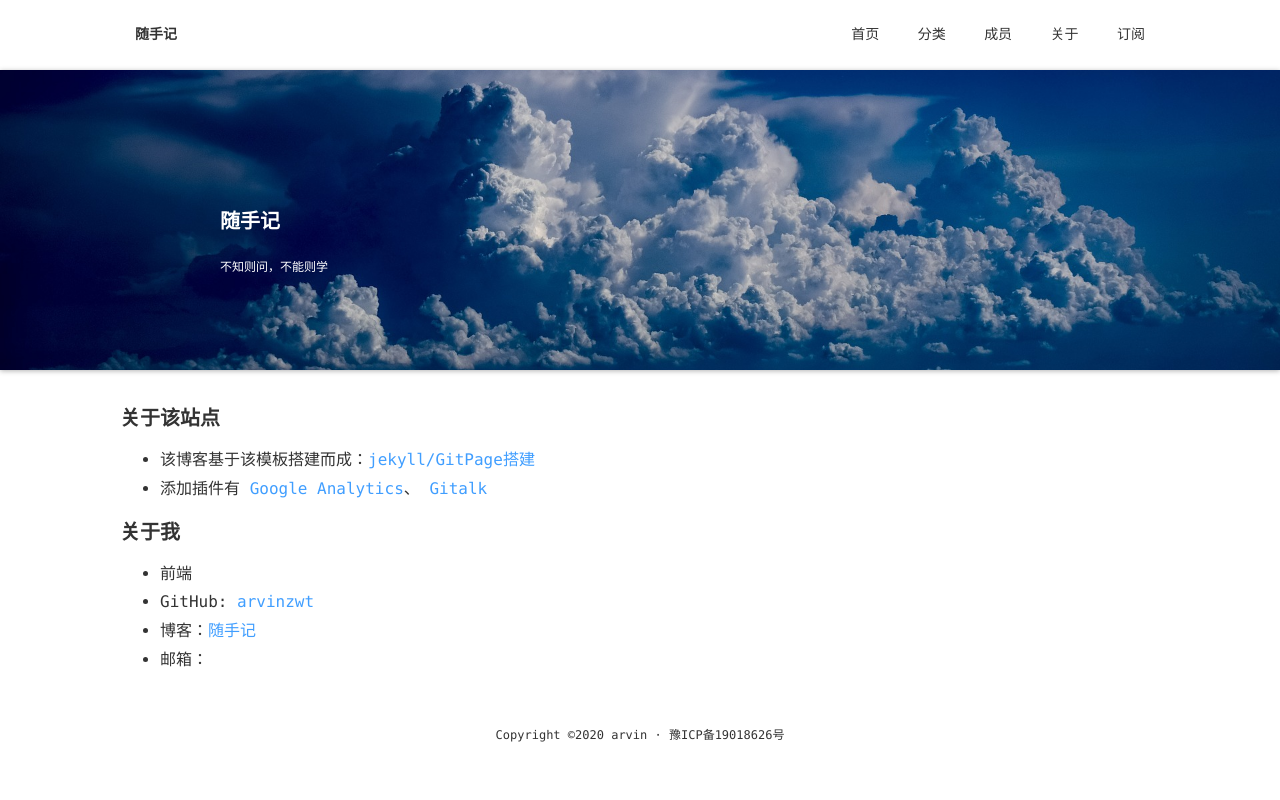
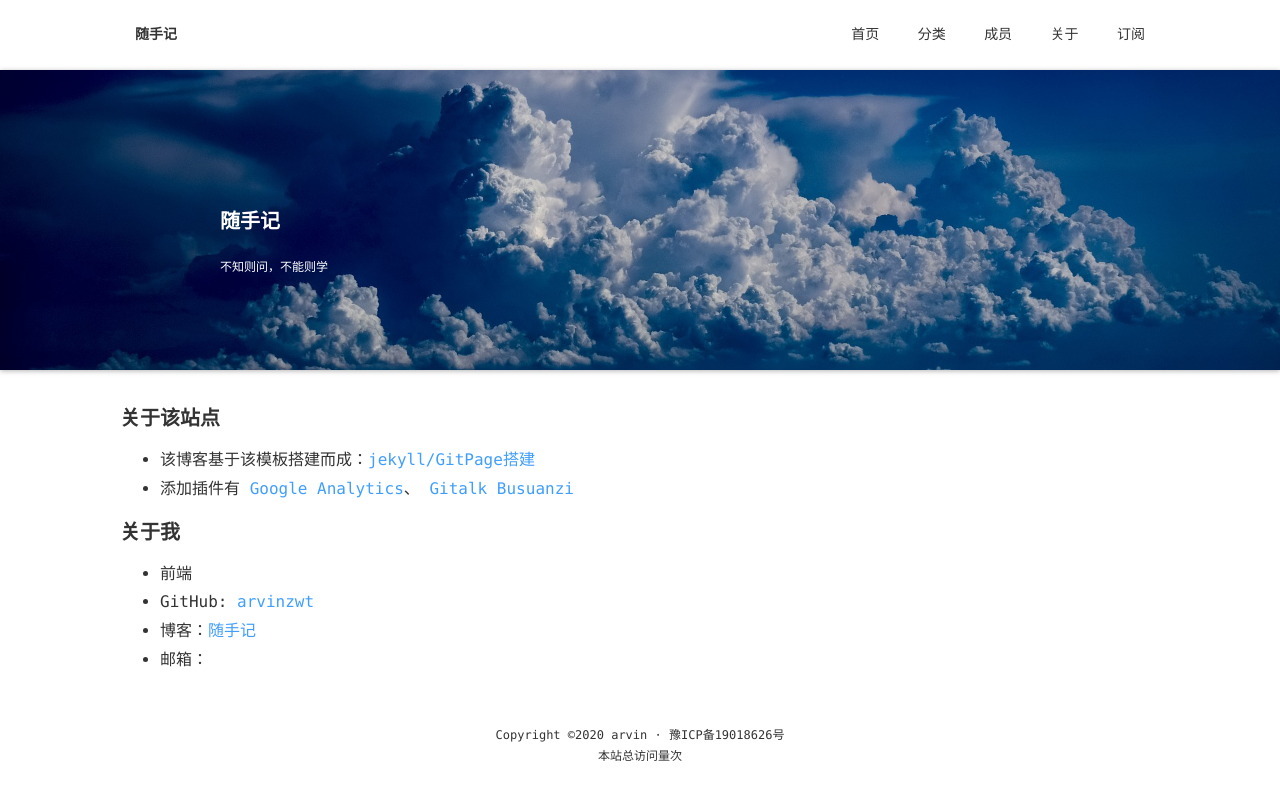
Before and after one commit to Arvinzwt/Arvinzwt.github.io, a Jekyll site: the page built from pages/about.html, in a window 1280 px wide. Shown: the top 800 px of the page. Built offline with Jekyll 4.4.1, drawn with Linux system fonts in a browser that asks for light colours; comment, search, counter and statistics services are not loaded; a style sheet for code colours, icons or effects is not loaded.

Commit message:
添加网站统计次数

```diff
--- a/_layouts/default.html
+++ b/_layouts/default.html
@@ -6,6 +6,7 @@
     <link rel="stylesheet" href="/assets/css/styles.css">
     {% feed_meta %}
     {% seo %}
+    <script async src="//busuanzi.ibruce.info/busuanzi/2.3/busuanzi.pure.mini.js"></script>
 </head>
 <body class="wmm-body">
 <header class="wmm-header">
@@ -15,7 +16,10 @@
     {{content}}
 </main>
 <footer class="wmm-footer">
-    <a href="https://beian.miit.gov.cn/#/Integrated/recordQuery">Copyright ©2020 arvin · 豫ICP备19018626号</a>
+    <p>
+        <a href="https://beian.miit.gov.cn/#/Integrated/recordQuery">Copyright ©2020 arvin · 豫ICP备19018626号</a>
+    </p>
+    <p id="busuanzi_container_site_pv">本站总访问量<span id="busuanzi_value_site_pv"></span>次</p>
 </footer>
 {% include analytics.html %}
 
--- a/pages/about.html
+++ b/pages/about.html
@@ -11,6 +11,7 @@
            添加插件有
            <a href="https://analytics.google.com/">Google Analytics</a>、
            <a href="https://github.com/gitalk/gitalk">Gitalk</a>
+           <a href="https://busuanzi.ibruce.info/">Busuanzi</a>
        </li>
     </ul>
     <h2>关于我</h2>
```
